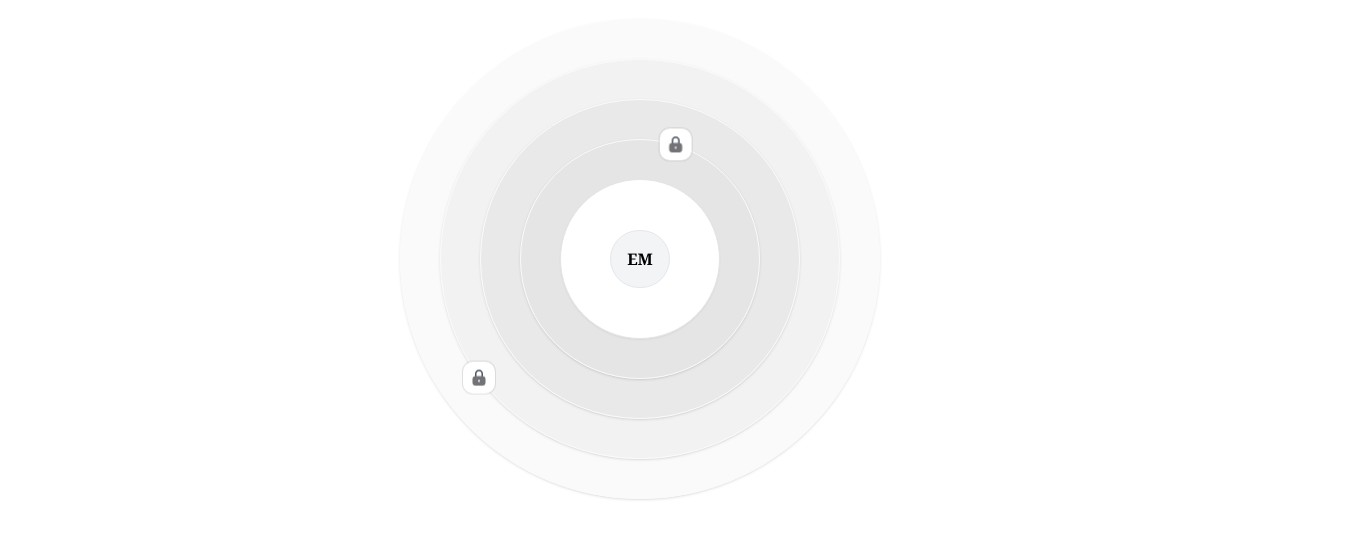
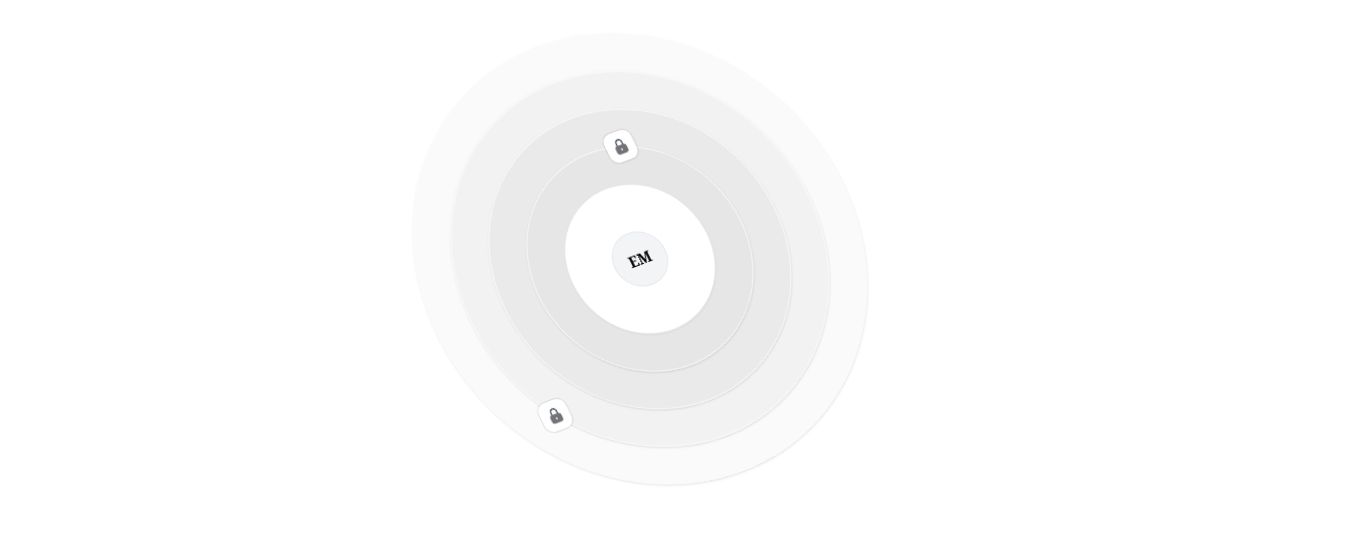
Before and after one commit to eeshm/random-ui-stuff, a React (Vite) app: page / in a window 1280 px wide. Shown: the part 141-680 px from the top of the page, 1352 px wide, since content can reach past the window. Built offline with nearby package versions, Linux system fonts and the light colour scheme.

Commit message:
Rotation of grid

```diff
--- a/src/components/RotatingGrid.tsx
+++ b/src/components/RotatingGrid.tsx
@@ -4,8 +4,11 @@ import { cn } from "../lib/utils";
 
 const RotatingGrid = () => {
     return (
-        <div className="absolute flex items-center justify-center w-full h-full inset-x-0 p-2">
-            <Circle className="flex items-center justify-center border-neutral-200 shadow-xs">
+        <div className="absolute flex items-center justify-center w-full h-full inset-x-0 p-2"
+        style={{
+            transform : "rotateY(20deg) rotateX(20deg) rotateZ(-20deg)"
+        }}>
+            <Circle className="flex items-center justify-center border-neutral-200 shadow-xs ">
                 <Icon />
                 <RotatingCard className=" [--translate-position:120px] [--orbit-duration:10s]">
                     <Icon1 />
```
